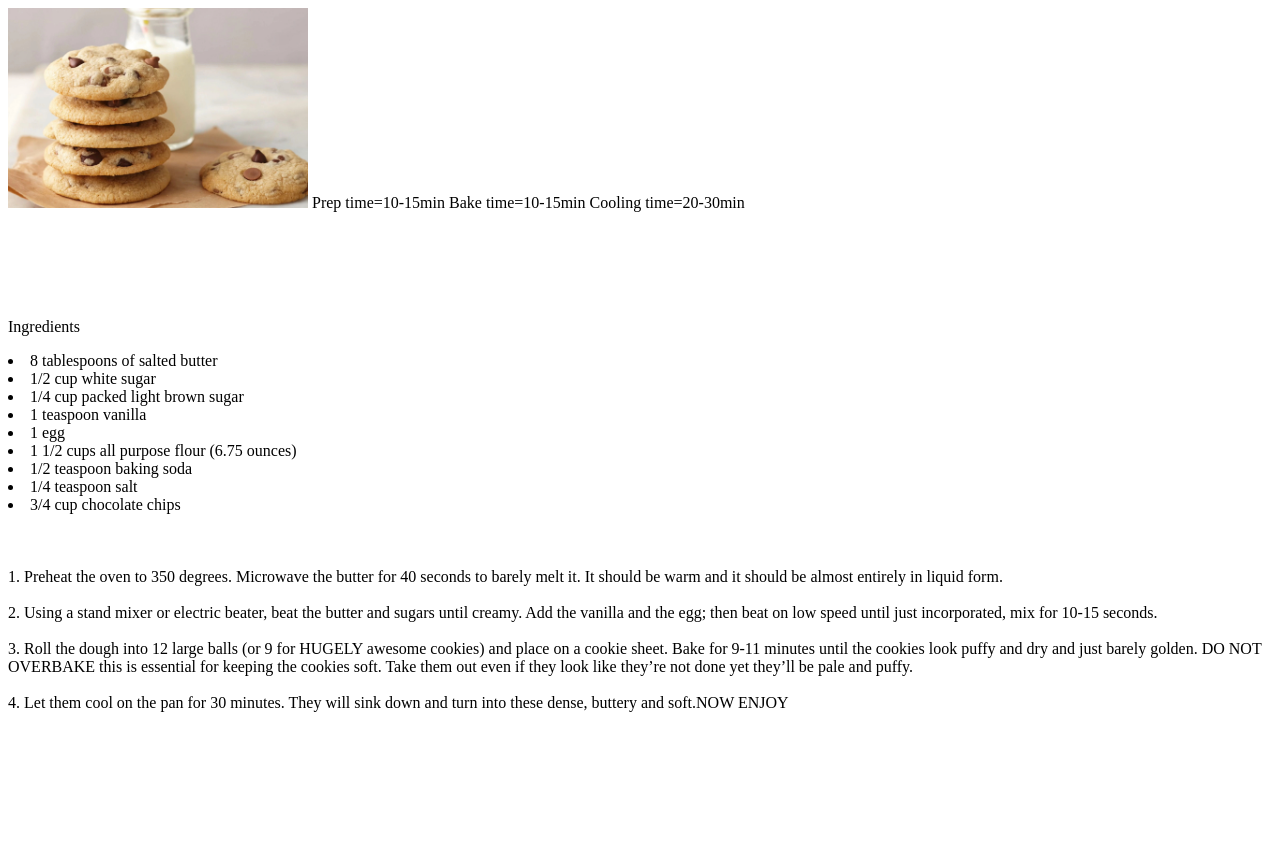
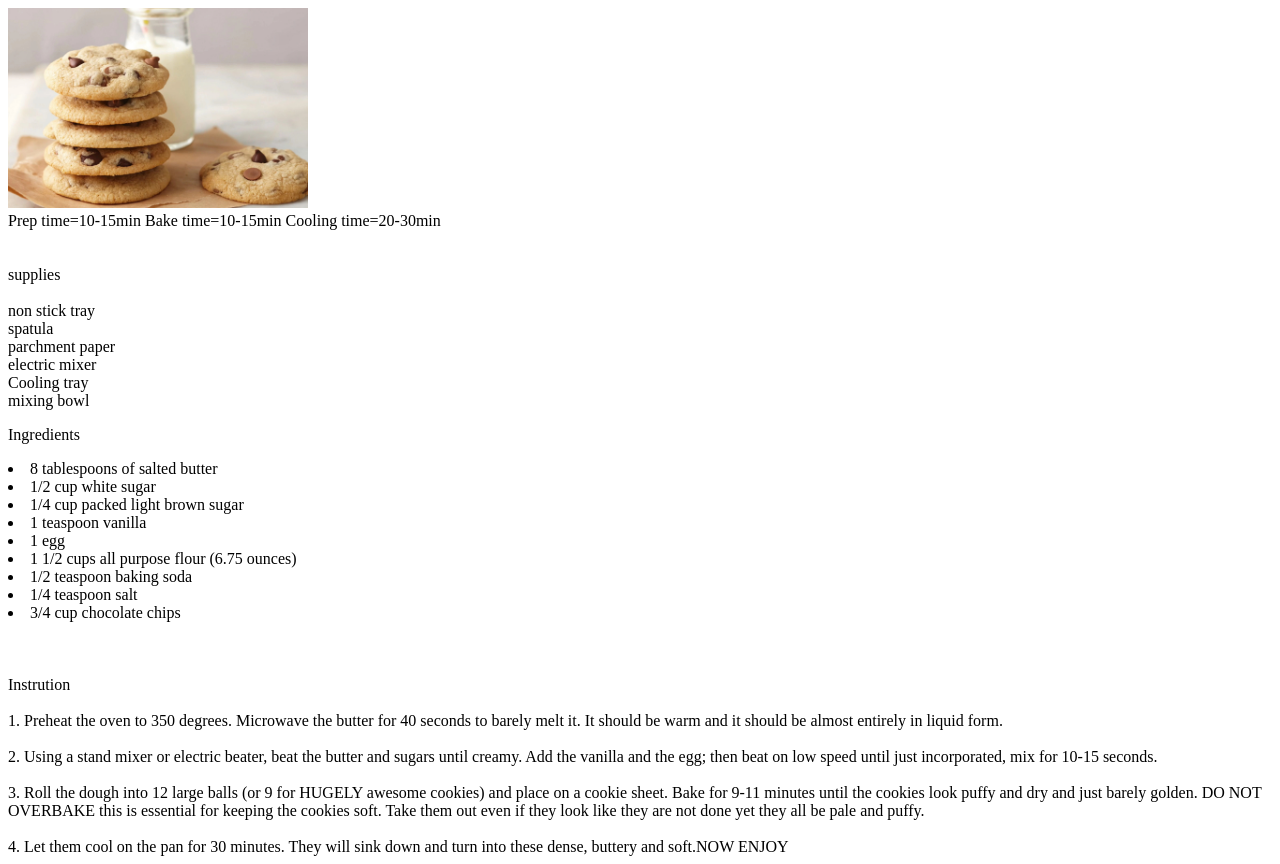
Before and after one commit to echidalgo/lycheepear, a plain HTML site: page pagetwo.html in a window 1280 px wide. Before the commit the page ends 800 px from the top, so only its background shows below. Drawn offline with Linux system fonts and the light colour scheme.

Commit message:
last updates before end of the week

```diff
--- a/pagetwo.html
+++ b/pagetwo.html
@@ -4,11 +4,25 @@
     <body>
         <img src="chocolatechip.jpg"width=300 hight=400></img>
 
+<br>
+Prep time=10-15min    Bake time=10-15min    Cooling time=20-30min
+<br><br><br>
+supplies
+<br><br>
+non stick tray
+<br>
+spatula
+<br>
+parchment paper
+<br>
+electric mixer
+<br>
+Cooling tray
+<br>
+mixing bowl
+<br>
 
-Prep time=10-15min    Bake time=10-15min    Cooling time=20-30min
-<br><br><br><br><br>
-<br>
-        <p>Ingredients</p>
+<p>Ingredients</p>
 <li>8 tablespoons of salted butter</li>
 <li>1/2 cup white sugar</li>
 <li>1/4 cup packed light brown sugar</li>
@@ -19,11 +33,13 @@ Prep time=10-15min    Bake time=10-15min    Cooling time=20-30min
 <li>1/4 teaspoon salt </li>
 <li>3/4 cup chocolate chips</li>
 <br><br><br>
- 1.      Preheat the oven to 350 degrees. Microwave the butter for 40 seconds to barely melt it. It should be warm and it should be almost entirely in liquid form.
+ Instrution
+<br><br>
+1.      Preheat the oven to 350 degrees. Microwave the butter for 40 seconds to barely melt it. It should be warm and it should be almost entirely in liquid form.
  <br><br>
  2.      Using a stand mixer or electric beater, beat the butter and sugars until creamy. Add the vanilla and the egg; then beat on low speed until just incorporated, mix for 10-15 seconds.
  <br><br>
- 3.      Roll the dough into 12 large balls (or 9 for HUGELY awesome cookies) and place on a cookie sheet. Bake for 9-11 minutes until the cookies look puffy and dry and just barely golden. DO NOT OVERBAKE this is essential for keeping the cookies soft. Take them out even if they look like they’re not done yet they’ll be pale and puffy.
+ 3.      Roll the dough into 12 large balls (or 9 for HUGELY awesome cookies) and place on a cookie sheet. Bake for 9-11 minutes until the cookies look puffy and dry and just barely golden. DO NOT OVERBAKE this is essential for keeping the cookies soft. Take them out even if they look like they are not done yet they all be pale and puffy.
  <br><br>
  4.      Let them cool on the pan for 30 minutes. They will sink down and turn into these dense, buttery and soft.NOW ENJOY
 
```
Also changed, not shown: index.html (+1 -3 lines).
